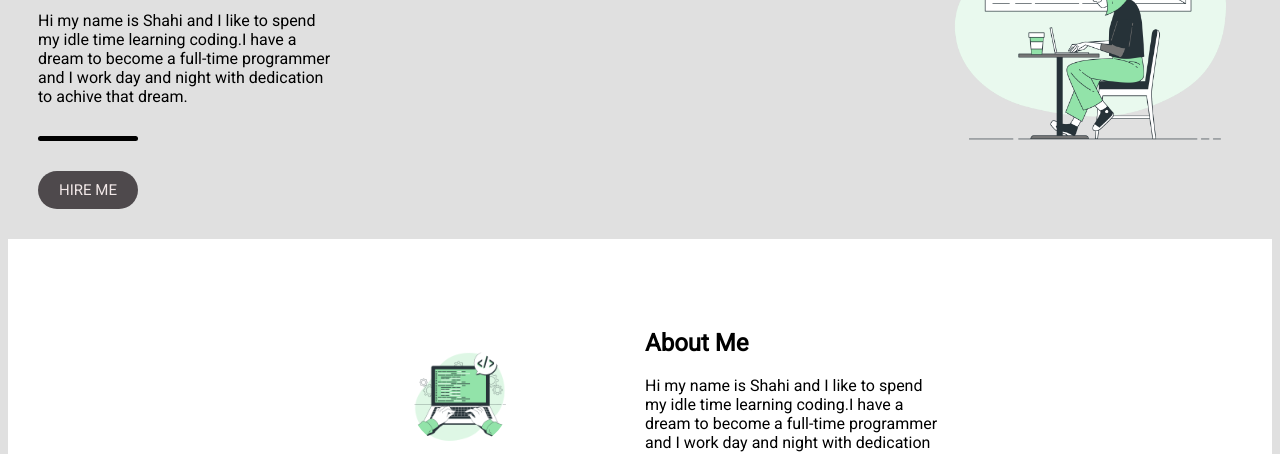
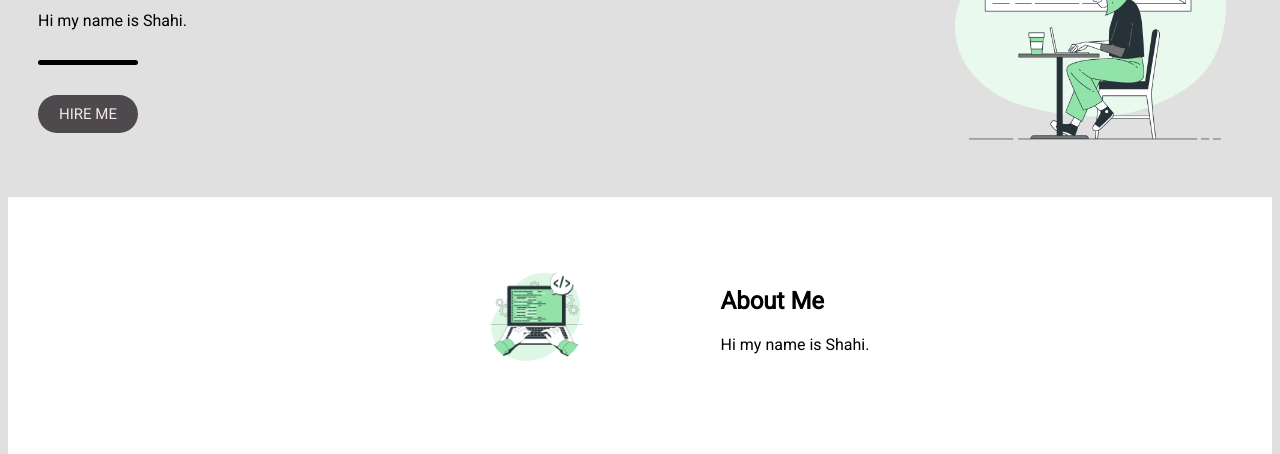
Before and after one commit to RabbitFactory/my-first-reposi, a plain HTML site: page index.html in a window 1280 px wide. Shown: the part 275-729 px from the top of the page. Drawn offline with Linux system fonts and the light colour scheme; a script that the page names is missing.

Commit message:
Update index.html

```diff
--- a/index.html
+++ b/index.html
@@ -29,7 +29,7 @@
    </nav>
     <div class="hero">
       <div class="hero-info"><h1 id="name">Solaiman Hossain</h1>
-        <p>Hi my name is Shahi and I like to spend my idle time learning coding.I have a dream to become a full-time programmer and I work day and night with dedication to achive that dream.</p>
+        <p>Hi my name is Shahi.</p>
 
         <div class="styled-break"></div>
 
@@ -48,7 +48,7 @@
          alt="Shahi lol"/></div>
       <div class="info">
         <h2><a name="about-me">About Me</a></h2>
-      <p>Hi my name is Shahi and I like to spend my idle time learning coding.I have a dream to become a full-time programmer and I work day and night with dedication to achive that dream.</p>
+      <p>Hi my name is Shahi.</p>
 
       </div>
       </section>
```
